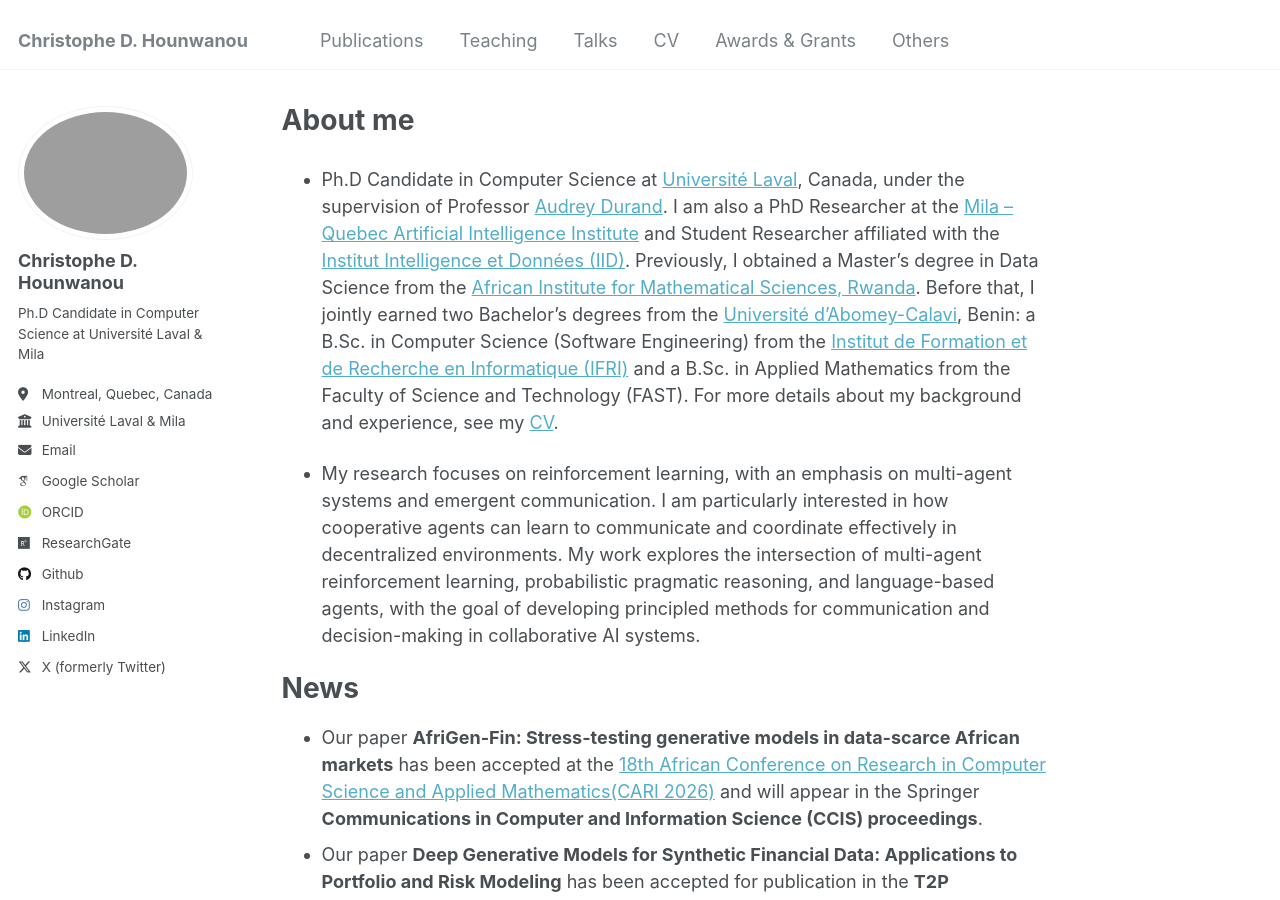
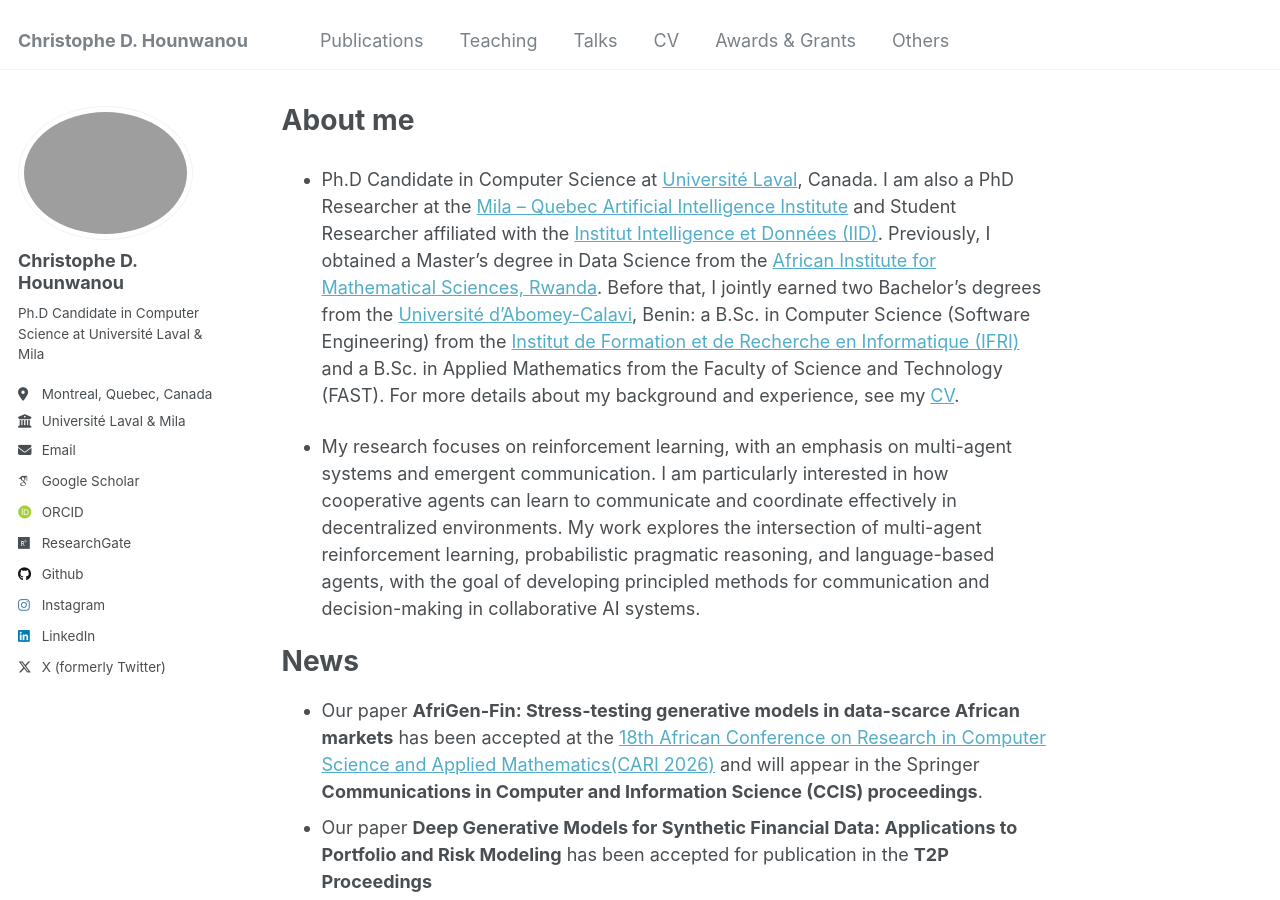
Before and after one commit to chrishounwanou/chrishounwanou.github.io, a Jekyll site: the page built from _pages/about.md, in a window 1280 px wide and 900 px high. Built offline with Jekyll 4.4.1, drawn with Linux system fonts in a browser that asks for light colours; some web fonts are replaced.

Commit message:
Update academic background in about page
Removed the mention of supervision by Professor Audrey Durand from the academic background.

```diff
--- a/_pages/about.md
+++ b/_pages/about.md
@@ -6,7 +6,7 @@ redirect_from:
   - /about/
   - /about.html
 ---
-- Ph.D Candidate in Computer Science at [Université Laval](https://www.ulaval.ca/), Canada, under the supervision of Professor [Audrey Durand](https://mila.quebec/fr/annuaire/audrey-durand). I am also a PhD Researcher at the [Mila – Quebec Artificial Intelligence Institute](https://mila.quebec/fr) and Student Researcher affiliated with the [Institut Intelligence et Données (IID)](https://iid.ulaval.ca/). Previously, I obtained a Master's degree in Data Science from the [African Institute for Mathematical Sciences, Rwanda](https://aims.ac.rw/). Before that, I jointly earned two Bachelor's degrees from the [Université d'Abomey-Calavi](https://www.uac.bj/), Benin: a B.Sc. in Computer Science (Software Engineering) from the [Institut de Formation et de Recherche en Informatique (IFRI)](https://ifri-uac.bj/) and a B.Sc. in Applied Mathematics from the Faculty of Science and Technology (FAST). For more details about my background and experience, see my [CV](/files/Christophe_Hounanou_CV.pdf).
+- Ph.D Candidate in Computer Science at [Université Laval](https://www.ulaval.ca/), Canada. I am also a PhD Researcher at the [Mila – Quebec Artificial Intelligence Institute](https://mila.quebec/fr) and Student Researcher affiliated with the [Institut Intelligence et Données (IID)](https://iid.ulaval.ca/). Previously, I obtained a Master's degree in Data Science from the [African Institute for Mathematical Sciences, Rwanda](https://aims.ac.rw/). Before that, I jointly earned two Bachelor's degrees from the [Université d'Abomey-Calavi](https://www.uac.bj/), Benin: a B.Sc. in Computer Science (Software Engineering) from the [Institut de Formation et de Recherche en Informatique (IFRI)](https://ifri-uac.bj/) and a B.Sc. in Applied Mathematics from the Faculty of Science and Technology (FAST). For more details about my background and experience, see my [CV](/files/Christophe_Hounanou_CV.pdf).
 
 - My research focuses on reinforcement learning, with an emphasis on multi-agent systems and emergent communication. I am particularly interested in how cooperative agents can learn to communicate and coordinate effectively in decentralized environments. My work explores the intersection of multi-agent reinforcement learning, probabilistic pragmatic reasoning, and language-based agents, with the goal of developing principled methods for communication and decision-making in collaborative AI systems.
 
```
